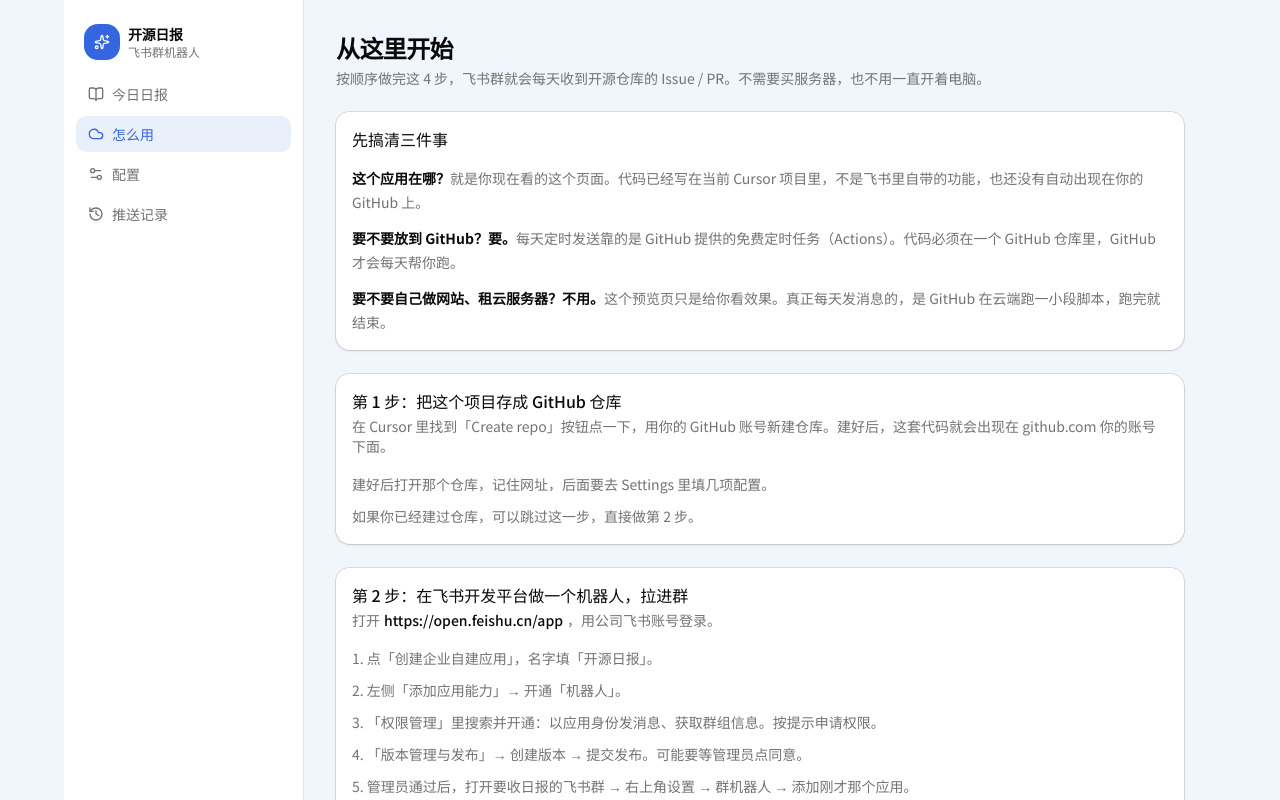
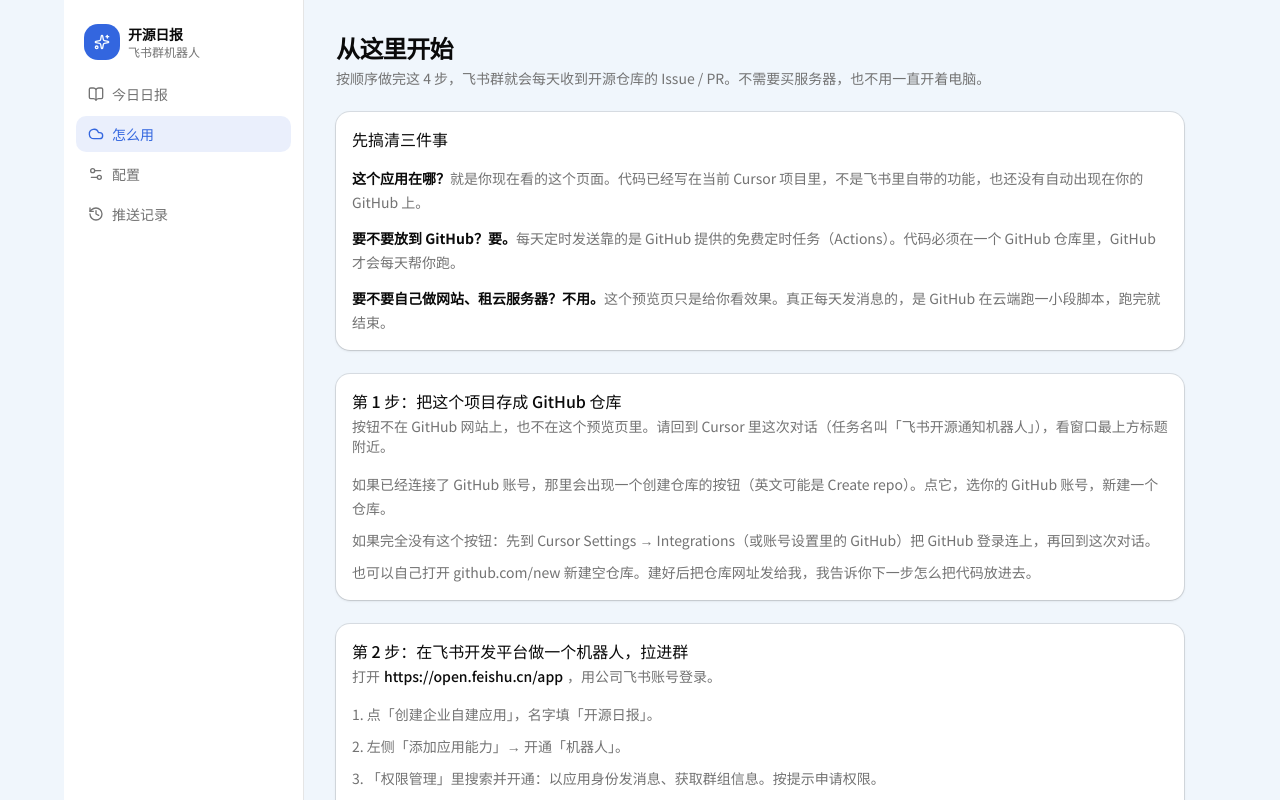
Before and after one commit to ssyybbb/new, a Next.js app: page /guide in a window 1280 px wide. Shown: the top 800 px of the page. Built offline with nearby package versions, Linux system fonts and the light colour scheme.

Commit message:
Clarify that Create repo is on the Cursor agent page, not GitHub.com.
Call out the conversation header and GitHub integration if the pill is missing.

Co-authored-by: sunyaobin <sunyaobin@x-era.ai>

```diff
--- a/components/guide-page.tsx
+++ b/components/guide-page.tsx
@@ -62,12 +62,13 @@ export function GuidePage() {
         <CardHeader>
           <CardTitle>第 1 步：把这个项目存成 GitHub 仓库</CardTitle>
           <CardDescription>
-            在 Cursor 里找到「Create repo」按钮点一下，用你的 GitHub 账号新建仓库。建好后，这套代码就会出现在 github.com 你的账号下面。
+            按钮不在 GitHub 网站上，也不在这个预览页里。请回到 Cursor 里这次对话（任务名叫「飞书开源通知机器人」），看窗口最上方标题附近。
           </CardDescription>
         </CardHeader>
         <CardContent className="space-y-2 text-sm leading-6 text-muted-foreground">
-          <p>建好后打开那个仓库，记住网址，后面要去 Settings 里填几项配置。</p>
-          <p>如果你已经建过仓库，可以跳过这一步，直接做第 2 步。</p>
+          <p>如果已经连接了 GitHub 账号，那里会出现一个创建仓库的按钮（英文可能是 Create repo）。点它，选你的 GitHub 账号，新建一个仓库。</p>
+          <p>如果完全没有这个按钮：先到 Cursor Settings → Integrations（或账号设置里的 GitHub）把 GitHub 登录连上，再回到这次对话。</p>
+          <p>也可以自己打开 github.com/new 新建空仓库。建好后把仓库网址发给我，我告诉你下一步怎么把代码放进去。</p>
         </CardContent>
       </Card>
 
```
